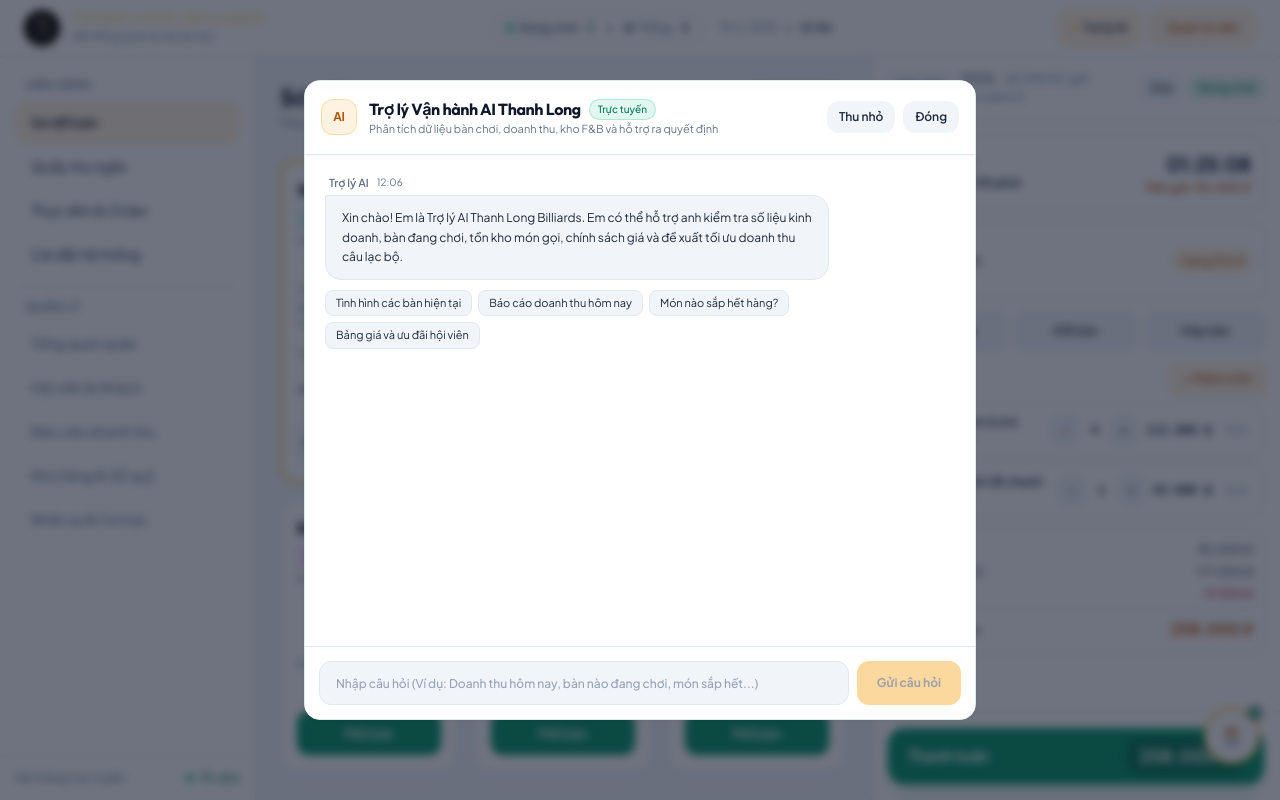
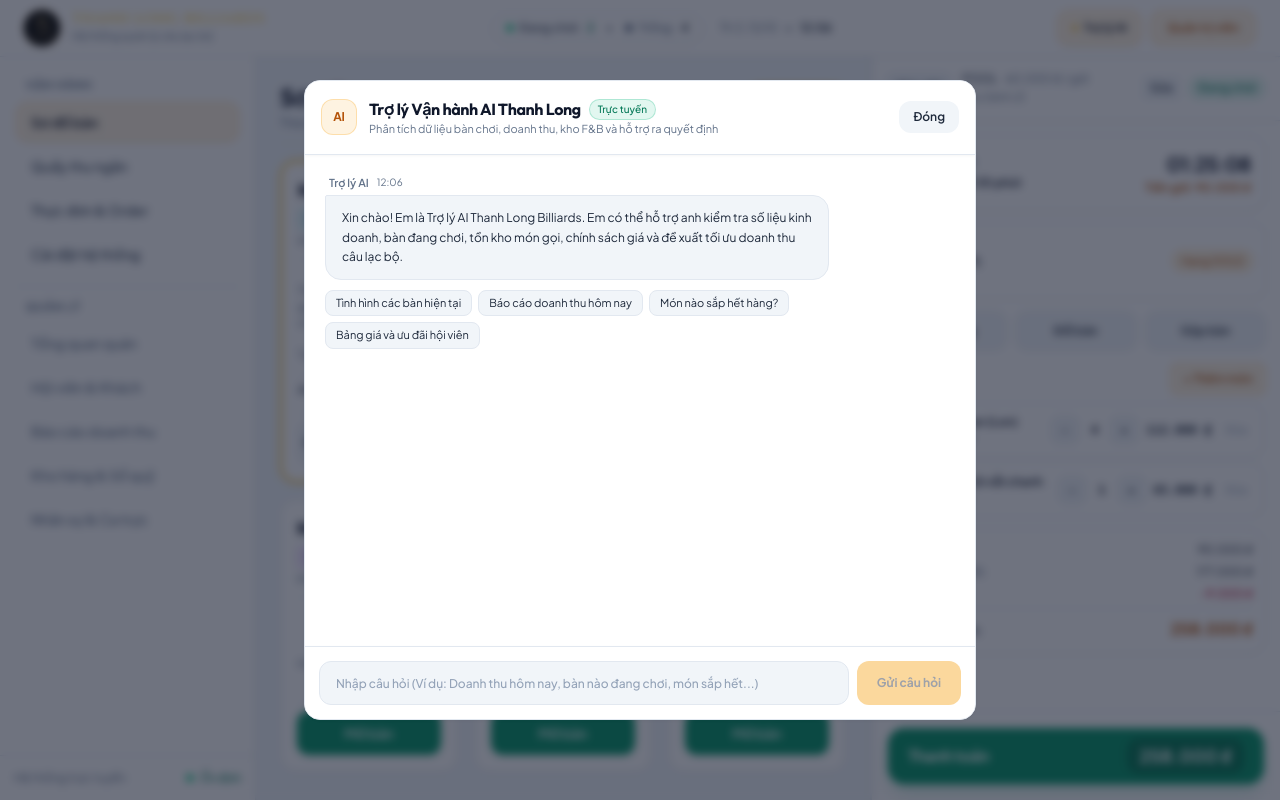
Before and after one commit to ngquanh227-code/thanhlong-billiards, a React (Vite) app: page / in a window 1280 px wide. Both pictures are taken after a click on the button "Trợ lý AI". Built offline with nearby package versions, Linux system fonts and the light colour scheme.

Commit message:
refactor: remove floating chat bubble, keep AI assistant in top navbar and F9 hotkey

```diff
--- a/src/App.tsx
+++ b/src/App.tsx
@@ -12,7 +12,6 @@
 import { ReportsView } from './components/reports/ReportsView';
 import { SettingsView } from './components/settings/SettingsView';
 import { AiAssistantModal } from './components/ai/AiAssistantModal';
-import { DraggableAiBubble } from './components/ai/DraggableAiBubble';
 import { sounds } from './services/sound';
 
 export default function App() {
@@ -208,11 +207,6 @@
         </button>
       </nav>
 
-      {/* Draggable Floating AI Chat Bubble */}
-      <DraggableAiBubble
-        isOpen={isAiModalOpen}
-        onToggle={() => setIsAiModalOpen((prev) => !prev)}
-      />
 
       {/* AI Assistant Modal */}
       <AiAssistantModal
--- a/src/components/ai/AiAssistantModal.tsx
+++ b/src/components/ai/AiAssistantModal.tsx
@@ -222,22 +222,13 @@
             </div>
           </div>
 
-          <div className="flex items-center gap-2">
-            <button
-              onClick={onClose}
-              className="h-8 px-3 rounded-xl bg-slate-800 hover:bg-slate-700 text-slate-300 hover:text-white flex items-center justify-center text-xs font-semibold transition-colors"
-              title="Thu nhỏ về bong bóng chat"
-            >
-              Thu nhỏ
-            </button>
-            <button
-              onClick={onClose}
-              className="h-8 px-3 rounded-xl bg-slate-800 hover:bg-slate-700 text-slate-400 hover:text-white flex items-center justify-center text-xs font-semibold transition-colors"
-              title="Đóng cửa sổ"
-            >
-              Đóng
-            </button>
-          </div>
+          <button
+            onClick={onClose}
+            className="h-8 px-3.5 rounded-xl bg-slate-800 hover:bg-slate-700 text-slate-300 hover:text-white flex items-center justify-center text-xs font-semibold transition-colors"
+            title="Đóng cửa sổ Trợ lý AI"
+          >
+            Đóng
+          </button>
         </div>
 
         {/* Chat Message Stream */}
--- a/src/components/ai/DraggableAiBubble.tsx
+++ /dev/null
@@ -1,143 +0,0 @@
-import React, { useState, useEffect, useRef } from 'react';
-
-interface DraggableAiBubbleProps {
-  isOpen: boolean;
-  onToggle: () => void;
-}
-
-export const DraggableAiBubble: React.FC<DraggableAiBubbleProps> = ({
-  isOpen,
-  onToggle,
-}) => {
-  const [position, setPosition] = useState<{ x: number; y: number }>(() => {
-    if (typeof window === 'undefined') return { x: 300, y: 500 };
-    const saved = localStorage.getItem('thanhlong_ai_bubble_pos');
-    if (saved) {
-      try {
-        const pos = JSON.parse(saved);
-        if (typeof pos.x === 'number' && typeof pos.y === 'number') {
-          const safeX = Math.min(Math.max(12, pos.x), window.innerWidth - 76);
-          const safeY = Math.min(Math.max(12, pos.y), window.innerHeight - 76);
-          return { x: safeX, y: safeY };
-        }
-      } catch {}
-    }
-    return {
-      x: Math.max(12, window.innerWidth - 76),
-      y: Math.max(12, window.innerHeight - (window.innerWidth < 1024 ? 140 : 92)),
-    };
-  });
-
-  const [isDragging, setIsDragging] = useState<boolean>(false);
-  const dragStartRef = useRef<{
-    startX: number;
-    startY: number;
-    initX: number;
-    initY: number;
-  }>({
-    startX: 0,
-    startY: 0,
-    initX: 0,
-    initY: 0,
-  });
-  const hasMovedRef = useRef<boolean>(false);
-
-  // Keep bubble inside viewport on window resize
-  useEffect(() => {
-    const handleResize = () => {
-      setPosition((prev) => {
-        const safeX = Math.min(Math.max(12, prev.x), window.innerWidth - 76);
-        const safeY = Math.min(Math.max(12, prev.y), window.innerHeight - 76);
-        return { x: safeX, y: safeY };
-      });
-    };
-    window.addEventListener('resize', handleResize);
-    return () => window.removeEventListener('resize', handleResize);
-  }, []);
-
-  const handlePointerDown = (e: React.PointerEvent<HTMLDivElement>) => {
-    setIsDragging(true);
-    hasMovedRef.current = false;
-    dragStartRef.current = {
-      startX: e.clientX,
-      startY: e.clientY,
-      initX: position.x,
-      initY: position.y,
-    };
-    try {
-      e.currentTarget.setPointerCapture(e.pointerId);
-    } catch {}
-  };
-
-  const handlePointerMove = (e: React.PointerEvent<HTMLDivElement>) => {
-    if (!isDragging) return;
-    const dx = e.clientX - dragStartRef.current.startX;
-    const dy = e.clientY - dragStartRef.current.startY;
-
-    if (Math.abs(dx) > 4 || Math.abs(dy) > 4) {
-      hasMovedRef.current = true;
-    }
-
-    const nextX = Math.min(
-      Math.max(12, dragStartRef.current.initX + dx),
-      window.innerWidth - 76
-    );
-    const nextY = Math.min(
-      Math.max(12, dragStartRef.current.initY + dy),
-      window.innerHeight - 76
-    );
-
-    setPosition({ x: nextX, y: nextY });
-  };
-
-  const handlePointerUp = (e: React.PointerEvent<HTMLDivElement>) => {
-    if (!isDragging) return;
-    setIsDragging(false);
-    try {
-      e.currentTarget.releasePointerCapture(e.pointerId);
-    } catch {}
-
-    // Persist position
-    localStorage.setItem('thanhlong_ai_bubble_pos', JSON.stringify(position));
-
-    // If pointer didn't move significantly, consider it a click to toggle chat
-    if (!hasMovedRef.current) {
-      onToggle();
-    }
-  };
-
-  return (
-    <div
-      onPointerDown={handlePointerDown}
-      onPointerMove={handlePointerMove}
-      onPointerUp={handlePointerUp}
-      style={{
-        left: `${position.x}px`,
-        top: `${position.y}px`,
-      }}
-      className={`fixed z-40 select-none touch-none cursor-grab active:cursor-grabbing group transition-shadow duration-200 ${
-        isDragging ? 'scale-105' : 'hover:scale-105 active:scale-95'
-      }`}
-      title="Bong bóng Trợ lý AI (Kéo để di chuyển vị trí • Bấm để chat)"
-    >
-      {/* Draggable Bubble Body */}
-      <div className="relative w-14 h-14 rounded-full bg-slate-900/95 backdrop-blur-md border-2 border-amber-400 shadow-[0_10px_25px_rgba(245,158,11,0.35)] hover:shadow-[0_12px_30px_rgba(245,158,11,0.5)] flex flex-col items-center justify-center transition-all">
-        {/* Breathing Status Indicator */}
-        <span className="w-3.5 h-3.5 rounded-full bg-emerald-400 border-2 border-slate-900 absolute -top-1 -right-1 animate-pulse shadow-sm" />
-
-        {/* AI Brand Text */}
-        <span className="text-amber-300 font-extrabold text-sm tracking-wider font-sans leading-none">
-          AI
-        </span>
-        <span className="text-[8px] font-bold text-slate-400 tracking-tight leading-none mt-0.5">
-          {isOpen ? 'MỞ' : 'CHAT'}
-        </span>
-      </div>
-
-      {/* Hover Drag Hint (Desktop) */}
-      <div className="hidden lg:group-hover:block absolute left-1/2 -translate-x-1/2 -top-8 px-2.5 py-1 rounded-md bg-slate-900/95 border border-slate-800 text-[10px] font-medium text-slate-300 whitespace-nowrap shadow-xl pointer-events-none">
-        Kéo để di chuyển • Nhấp để mở
-      </div>
-    </div>
-  );
-};
```
